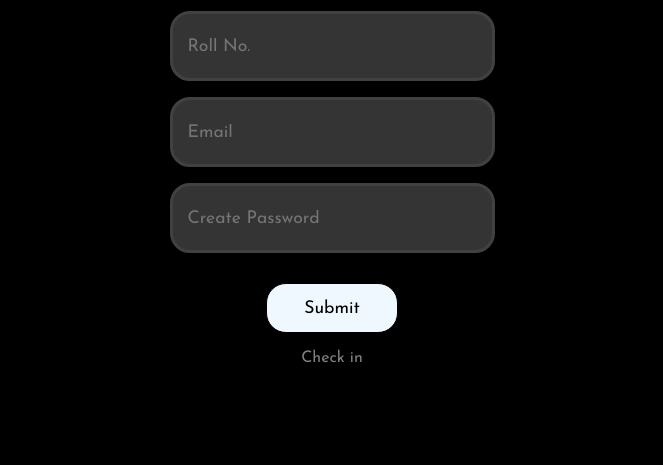
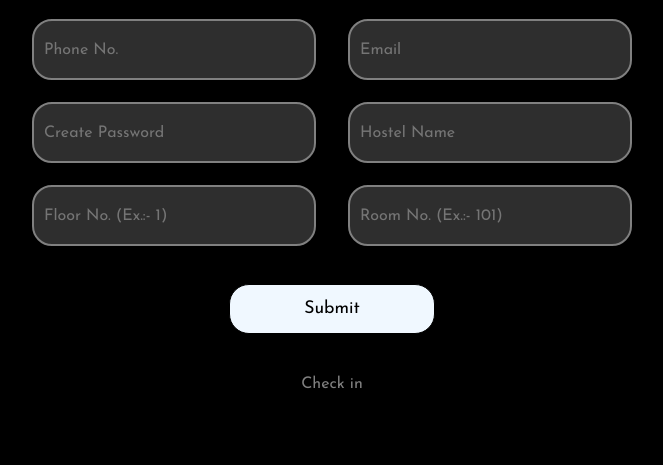
Before and after one commit to TusharSaxena2005/How-ztellerz, a plain HTML site: page html/signup.html in a window 1280 px wide. Shown: the part 335-800 px from the top of the page, without its empty margins (308-971 px from the left). Drawn offline with Linux system fonts and the light colour scheme.

Commit message:
Recreated ui of signup form

```diff
--- a/css/signup.css
+++ b/css/signup.css
@@ -6,7 +6,7 @@
     list-style: none;
 }
 
-html{
+html {
     scroll-behavior: smooth;
 }
 
@@ -29,7 +29,7 @@ body::-webkit-scrollbar-thumb {
     border-radius: 4px;
 }
 
-main{
+main {
     width: 100%;
     height: 100vh;
     display: flex;
@@ -38,46 +38,55 @@ main{
     align-items: center;
 }
 
-#logo{
+#logo {
     width: 200px;
 }
 
-#main-block{
+#main-block {
     /* border: 1px solid white; */
-    min-width: 380px;
-    max-width: 420px;
+    width: 600px;
     height: 60vh;
     display: flex;
     justify-content: center;
     align-items: center;
 }
 
-#main-block form{
+#main-block form {
     width: 100%;
     height: 100%;
     display: flex;
     flex-direction: column;
-    justify-content: start;
+    align-items: center;
+    justify-content: space-around;
+}
+
+#main-block form div {
+    /* border: 1px solid orange; */
+    width: 100%;
+    height: 12%;
+    display: flex;
+    justify-content: space-between;
     align-items: center;
 }
 
-#main-block form input{
+#main-block form div input {
+    width: 45%;
+    height: 100%;
     border-radius: 20px;
-    width: 80%;
-    height: 8vh;
-    padding-left: 15px;
-    font-size: 1.1rem;
-    border: 3px solid rgb(65, 65, 65);
-    color: #ffffff;
-    background-color: rgba(255, 255, 255, 0.204);
+    padding-left: 10px;
+    border: 2px solid gray;
+    background-color: #484747a6;
+    font-size: 1rem;
+    color: white;
 }
 
-#main-block form input:focus{
+#main-block form div input:focus {
     outline: none;
-    border: 3px solid rgb(255, 119, 0);
+    border: 2px solid orangered;
+    transition: all 0.5s ease-in-out;
 }
 
-#submit-btn{
+#submit-btn {
     width: 34%;
     height: 6vh;
     border-radius: 20px;
@@ -92,25 +101,17 @@ main{
     align-items: center;
 }
 
-/* #submit-btn button{
-    width: 100%;
-    height: 100%;
-    background-color: transparent;
-    color: rgb(0, 0, 0);
-    border: none;
-} */
-
-#submit-btn:hover{
+#submit-btn:hover {
     background-color: rgba(255, 98, 0, 0.858);
     transition: all 0.6s ease-in-out;
 }
 
-.forgot{
+.forgot {
     color: gray;
     margin-top: 12px;
 }
 
-.forgot:hover{
+.forgot:hover {
     color: #ff5900;
 }
 
@@ -118,4 +119,19 @@ main{
     #main-block {
         min-width: 350px;
     }
+
+    #main-block{
+        height: 115vh;
+    }
+
+    #main-block form div {
+        height: 18%;
+        gap: 8px;
+        flex-direction: column;
+    }
+
+    #main-block form div input{
+        border-radius: 13px;
+        width: 60%;
+    }
 }
--- a/html/signup.html
+++ b/html/signup.html
@@ -15,16 +15,24 @@
         <img id="logo" src="../images/logo1.jpg" alt="">
         <div id="main-block">
             <form action="">
-                <input type="email" placeholder="User Name">
-                <br>
-                <input type="email" placeholder="Roll No.">
-                <br>
-                <input type="email" placeholder="Email">
-                <br>
-                <input type="password" placeholder="Create Password">
-                <br>
+                <div>
+                    <input type="text" placeholder="User Name">
+                    <input type="number" placeholder="Roll No.">
+                </div>
+                <div>
+                    <input type="number" placeholder="Phone No.">
+                    <input type="email" placeholder="Email">
+                </div>
+                <div>
+                    <input type="password" placeholder="Create Password">
+                    <input type="text" placeholder="Hostel Name">
+                </div>
+                <div>
+                    <input type="number" placeholder="Floor No. (Ex.:- 1)">
+                    <input type="number" placeholder="Room No. (Ex.:- 101)">
+                </div>
                 <a href="../index.html" id="submit-btn">
-                        Submit
+                    Submit
                 </a>
                 <a class="forgot" href="../html/login.html">Check in</a>
             </form>
```
